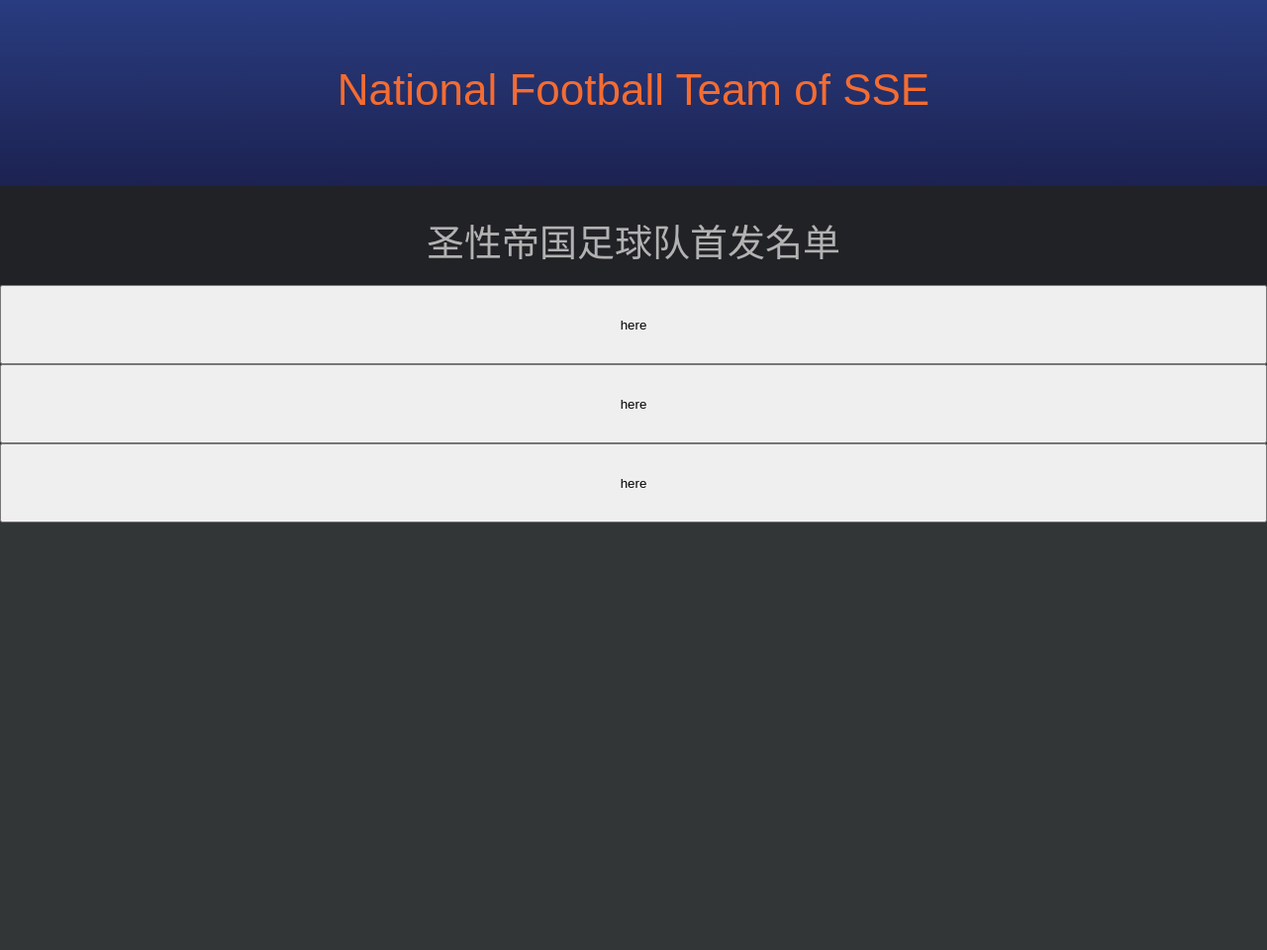
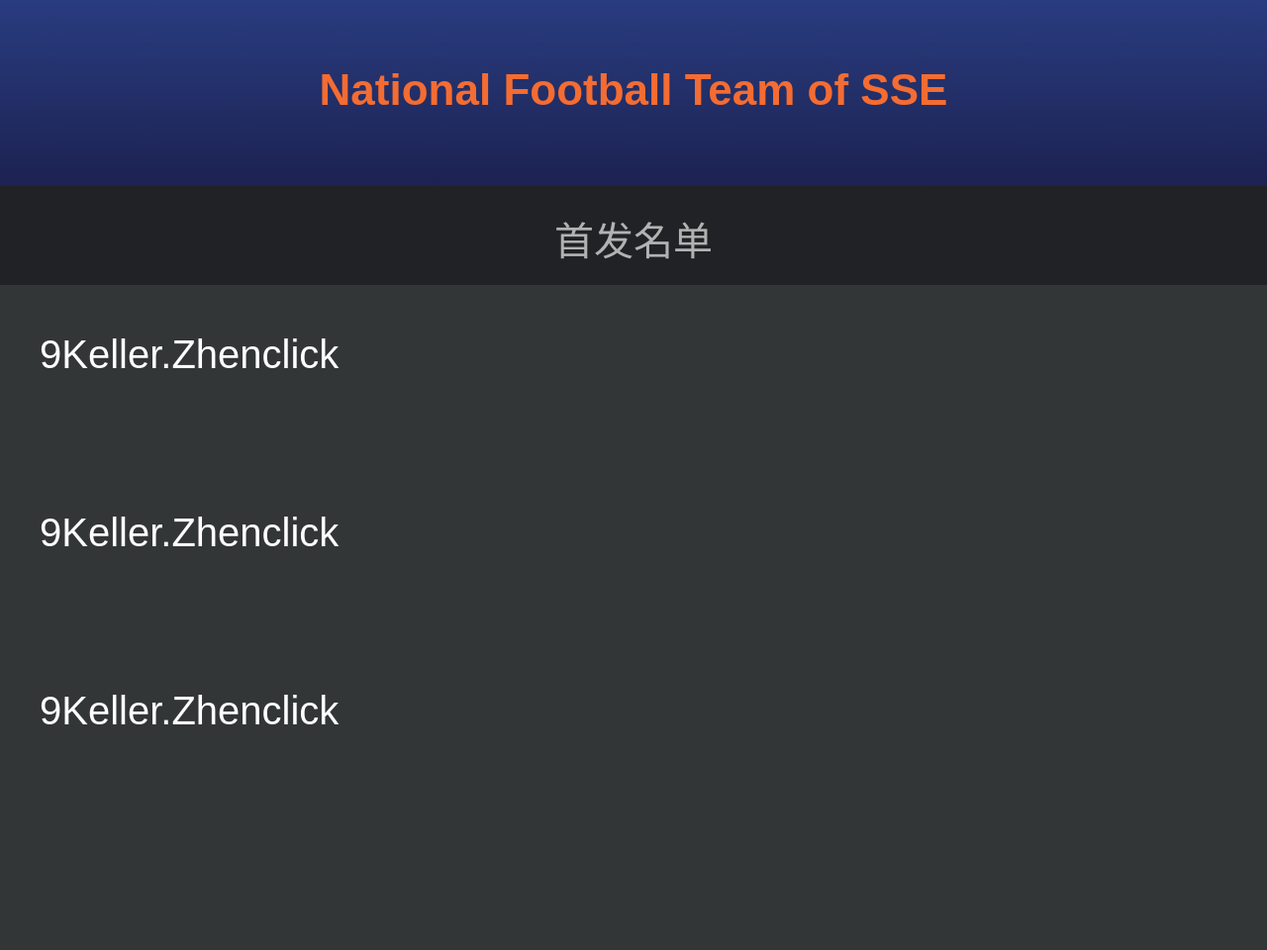
Before and after one commit to kellerzeus/kellerzeus.github.io, a PHP site: page /sse.html in a window 1280 px wide. Shown: the whole page at 99% size. Run offline with PHP 8.4, Linux system fonts and the light colour scheme.

Commit message:
sse4
sse4

```diff
--- a/css/sse.css
+++ b/css/sse.css
@@ -1,7 +1,7 @@
 body {
 	margin:0;
 	padding:0;
-	font: 38px/1.5 arial,"Hiragino Sans GB","Microsoft Yahei",sans-serif;
+	font: 40px/1.5 arial,"Helvetica","Hiragino Sans GB","Microsoft Yahei",sans-serif;
 }
 .content {
 	width:100%;
@@ -12,6 +12,7 @@ body {
 	width:100%;
 	height:130px;
 	font-size:44px;
+	font-weight:bold;
 	text-align:center;
 	padding-top:58px;
 	color:#f46c32;
@@ -20,15 +21,23 @@ body {
 }
 .content .subtitle {
 	width:100%;
-	height:70px;
+	height:74px;
 	text-align:center;
-	padding-top:30px;
+	padding-top:26px;
 	color:#b2b2b2;
 	background-color:#212226;
 }
-.content button {
+.content .player {
 	width:100%;
-	height:80px;
+	height:140px;
+}
+.content .player ul {
+	cursor:pointer;
+}
+.content .player ul li {
+	display:block;
+	float:left;
+	color:#FFF;
 }
 .content .info {
 	width:100%;
--- a/js/ssefunction.js
+++ b/js/ssefunction.js
@@ -1,5 +1,5 @@
 $(document).ready(function(){
-$("button").click(function(){
-    $(this).siblings(".info").slideToggle("fast");
+$(".extend").click(function(){
+    $(this).parent(".player").siblings(".info").slideToggle("fast");
   });
 });
--- a/sse.html
+++ b/sse.html
@@ -11,19 +11,37 @@
 <body>
 <div class="content">
   <div class="maintitle">National Football Team of SSE</div>
-  <div class="subtitle">圣性帝国足球队首发名单</div>
+  <div class="subtitle">首发名单</div>
   <div>
-    <button>here</button>
+    <div class="player">
+      <ul class="extend">
+        <li>9</li>
+        <li>Keller.Zhen</li>
+        <li>click</li>
+      </ul>
+    </div>
     <div class="info">information<br />
       333333</div>
   </div>
   <div>
-    <button>here</button>
+    <div class="player">
+      <ul class="extend">
+        <li>9</li>
+        <li>Keller.Zhen</li>
+        <li>click</li>
+      </ul>
+    </div>
     <div class="info">information<br />
       333333</div>
   </div>
   <div>
-    <button>here</button>
+    <div class="player">
+      <ul class="extend">
+        <li>9</li>
+        <li>Keller.Zhen</li>
+        <li>click</li>
+      </ul>
+    </div>
     <div class="info">information<br />
       333333</div>
   </div>
```
